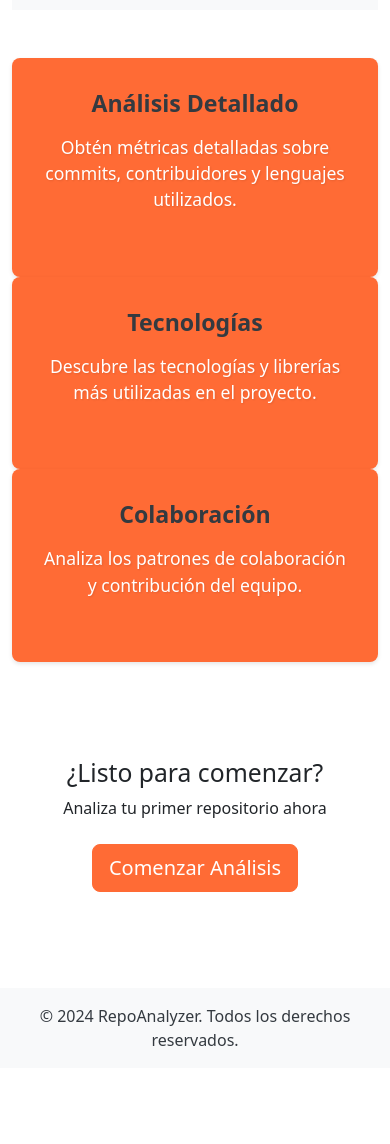
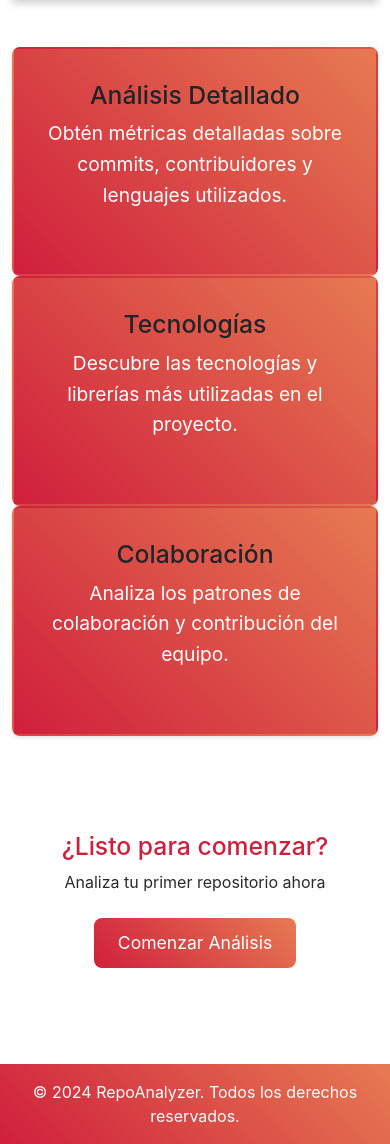
Before and after one commit to carrillo-p/RepoScope, a Django app: page / in a window 390 px wide. Shown: the part 356-1500 px from the top of the page. Before the commit the page ends 1402 px from the top, so only its background shows below. Run offline with Django 4.2, Linux system fonts and the light colour scheme; some libraries are stand-ins or nearby versions.

Commit message:
front accesible V.0.1

```diff
--- a/front/repo_analyzer/settings.py
+++ b/front/repo_analyzer/settings.py
@@ -66,6 +66,7 @@ STATIC_URL = 'static/'
 STATICFILES_DIRS = [
     os.path.join(BASE_DIR, 'static'),
 ]
+STATIC_ROOT = os.path.join(BASE_DIR, 'staticfiles')
 
 # Default primary key field type
 DEFAULT_AUTO_FIELD = 'django.db.models.BigAutoField'
--- a/front/repo_analyzer/urls.py
+++ b/front/repo_analyzer/urls.py
@@ -1,7 +1,9 @@
 from django.contrib import admin
 from django.urls import path, include
+from . import views
 
 urlpatterns = [
     path('admin/', admin.site.urls),
     path('', include('analyzer.urls')),
+    path('quick-analysis/', views.quick_analysis, name='quick_analysis'),
 ]
--- a/front/requirements.txt
+++ b/front/requirements.txt
@@ -10,6 +10,7 @@ PyGithub>=2.1.1
 # Para gráficos y análisis de datos
 pandas>=2.0.0
 numpy>=1.24.0
+plotly==5.18.0
 
 # Para manejo de archivos y peticiones HTTP
 requests>=2.31.0
--- a/front/static/css/styles.css
+++ b/front/static/css/styles.css
@@ -1,28 +1,79 @@
 :root {
-    --primary-orange: #FF6B35;
+    --primary-red: #D01F3C;
+    --secondary-red: #E62E4D;
+    --primary-orange: #E67A52;
     --secondary-orange: #FF8B60;
     --white: #FFFFFF;
     --light-gray: #F8F9FA;
-    --dark-gray: #343A40;
+    --dark-gray: #2A2A2A;
+    --focus-outline: #4A90E2;
+}
+
+/* Estilos globales de accesibilidad */
+* {
+    outline-offset: 2px;
+}
+
+*:focus {
+    outline: 3px solid var(--focus-outline);
+    outline-offset: 2px;
+}
+
+/* Mejoras de texto */
+body {
+    font-size: 16px;
+    line-height: 1.5;
+    font-family: -apple-system, BlinkMacSystemFont, 'Segoe UI', Roboto, 'Helvetica Neue', Arial, sans-serif;
+}
+
+/* Skip to main content link */
+.skip-to-main-content {
+    position: absolute;
+    left: -9999px;
+    z-index: 999;
+    padding: 1em;
+    background-color: var(--white);
+    color: var(--dark-gray);
+    text-decoration: none;
+}
+
+.skip-to-main-content:focus {
+    left: 50%;
+    transform: translateX(-50%);
+}
+
+/* Mejoras en los elementos interactivos */
+.btn-primary {
+    font-size: 1.1rem;
+    padding: 0.75rem 1.5rem;
+    min-height: 44px;
+    min-width: 44px;
+}
+
+.nav-link {
+    padding: 0.75rem 1rem;
+    min-height: 44px;
+    display: flex;
+    align-items: center;
 }
 
 /* Navbar */
 .navbar {
-    background-color: var(--white);
-    box-shadow: 0 2px 4px rgba(0,0,0,0.1);
+    background: linear-gradient(45deg, var(--primary-red), var(--primary-orange));
 }
 
 .navbar-brand {
-    color: var(--primary-orange);
+    color: var(--white);
     font-weight: bold;
 }
 
 .nav-link {
-    color: var(--dark-gray);
+    color: var(--white) !important;
 }
 
 .nav-link:hover {
-    color: var(--primary-orange);
+    color: var(--light-gray) !important;
+    opacity: 0.9;
 }
 
 /* Hero Section */
@@ -37,19 +88,24 @@
 
 /* Feature Cards */
 .feature-card {
-    background: #FF6B35 !important;
+    background: linear-gradient(45deg, var(--primary-red), var(--primary-orange)) !important;
     padding: 2rem;
     border-radius: 8px;
     box-shadow: 0 2px 4px rgba(0,0,0,0.1);
     text-align: center;
     height: 100%;
     transition: transform 0.3s ease;
+    border: 2px solid transparent;
 }
 
 .feature-card:hover {
     transform: translateY(-5px);
-    background: #FF8B60 !important;
+    background: linear-gradient(45deg, var(--secondary-red), var(--secondary-orange)) !important;
     box-shadow: 0 4px 8px rgba(0,0,0,0.2);
+}
+
+.feature-card:focus-within {
+    outline: 3px solid var(--focus-outline);
 }
 
 .feature-icon {
@@ -67,22 +123,21 @@
 }
 
 .feature-card p {
-    color: #FFFFFF !important;
-    opacity: 1;
-    font-size: 1.1rem;
-    line-height: 1.5;
-    text-shadow: 1px 1px 2px rgba(0,0,0,0.1);
+    color: var(--white) !important;
+    font-size: 1.2rem;
+    line-height: 1.6;
+    text-shadow: none;
 }
 
 /* Buttons */
 .btn-primary {
-    background-color: var(--primary-orange);
-    border-color: var(--primary-orange);
+    background: linear-gradient(45deg, var(--primary-red), var(--primary-orange));
+    border: none;
 }
 
 .btn-primary:hover {
-    background-color: var(--secondary-orange);
-    border-color: var(--secondary-orange);
+    background: linear-gradient(45deg, var(--secondary-red), var(--secondary-orange));
+    border: none;
 }
 
 /* Analysis Page */
@@ -103,14 +158,15 @@
 }
 
 .card-header {
-    background-color: var(--white);
-    border-bottom: 2px solid var(--primary-orange);
+    background: linear-gradient(45deg, var(--primary-red), var(--primary-orange));
+    color: var(--white);
+    border-bottom: none;
 }
 
 /* Footer */
 .footer {
-    background-color: var(--light-gray);
-    color: var(--dark-gray);
+    background: linear-gradient(45deg, var(--primary-red), var(--primary-orange));
+    color: var(--white);
 }
 
 /* Responsive adjustments */
@@ -119,3 +175,62 @@
         margin-bottom: 1rem;
     }
 }
+
+/* Banner Section */
+.banner-gif {
+    width: 100%;
+    height: auto;
+    display: block;
+    margin: 0 auto;
+    box-shadow: 0 4px 8px rgba(0,0,0,0.2);
+    animation-play-state: running !important;
+    -webkit-animation-play-state: running !important;
+}
+
+/* CTA Section */
+.cta-section h2 {
+    color: var(--primary-red);
+}
+
+.cta-section p {
+    color: var(--dark-gray);
+}
+
+/* Animaciones reducidas para usuarios que lo prefieren */
+@media (prefers-reduced-motion: reduce) {
+    * {
+        animation: none !important;
+        transition: none !important;
+    }
+
+    .feature-card:hover {
+        transform: none;
+    }
+}
+
+.quick-analysis-container {
+    max-width: 1200px;
+    margin: 0 auto;
+    padding: 20px;
+}
+
+.repo-form {
+    max-width: 600px;
+    margin: 0 auto;
+}
+
+.analysis-results .card {
+    height: 100%;
+    transition: transform 0.2s;
+}
+
+.analysis-results .card:hover {
+    transform: translateY(-5px);
+    box-shadow: 0 4px 15px rgba(0,0,0,0.1);
+}
+
+.analysis-results .card-title {
+    font-size: 1.2rem;
+    margin-bottom: 1rem;
+    color: #333;
+}
--- a/front/templates/base.html
+++ b/front/templates/base.html
@@ -4,56 +4,66 @@
     {% load static %}
     <meta charset="UTF-8">
     <meta name="viewport" content="width=device-width, initial-scale=1.0">
+    <meta name="description" content="RepoAnalyzer - Analiza repositorios de GitHub con el poder de la IA">
     <title>{% block title %}Repo Analyzer{% endblock %}</title>
 
-    <!-- Bootstrap CSS -->
+    <!-- CSS -->
     <link href="https://cdn.jsdelivr.net/npm/bootstrap@5.3.0/dist/css/bootstrap.min.css" rel="stylesheet">
-
-    <!-- Chart.js -->
-    <script src="https://cdn.jsdelivr.net/npm/chart.js"></script>
-
-    <!-- Nuestro CSS -->
+    <link href="https://fonts.googleapis.com/css2?family=Playfair+Display:wght@400;700&display=swap" rel="stylesheet">
     <link rel="stylesheet" href="{% static 'css/styles.css' %}">
 </head>
 <body>
+    <!-- Skip to main content link -->
+    <a href="#main-content" class="skip-to-main-content">
+        Saltar al contenido principal
+    </a>
+
     <!-- Navbar -->
-    <nav class="navbar navbar-expand-lg">
+    <nav class="navbar navbar-expand-lg" role="navigation" aria-label="Navegación principal">
         <div class="container">
-            <a class="navbar-brand" href="{% url 'home' %}">
-                <i class="fas fa-code-branch"></i> RepoAnalyzer
+            <a class="navbar-brand" href="{% url 'home' %}" aria-label="Inicio">
+                <i class="fas fa-code-branch" aria-hidden="true"></i>
+                <span>RepoAnalyzer</span>
             </a>
-            <button class="navbar-toggler" type="button" data-bs-toggle="collapse" data-bs-target="#navbarNav">
+            <button class="navbar-toggler" type="button"
+                    data-bs-toggle="collapse"
+                    data-bs-target="#navbarNav"
+                    aria-controls="navbarNav"
+                    aria-expanded="false"
+                    aria-label="Alternar navegación">
                 <span class="navbar-toggler-icon"></span>
             </button>
             <div class="collapse navbar-collapse" id="navbarNav">
                 <ul class="navbar-nav ms-auto">
                     <li class="nav-item">
-                        <a class="nav-link" href="{% url 'home' %}">Home</a>
+                        <a class="nav-link" href="{% url 'home' %}" aria-current="page">Home</a>
                     </li>
                     <li class="nav-item">
                         <a class="nav-link" href="{% url 'analysis' %}">Análisis</a>
+                    </li>
+                    <li class="nav-item">
+                        <a class="nav-link" href="{% url 'quick_analysis' %}">Análisis Rápido</a>
                     </li>
                 </ul>
             </div>
         </div>
     </nav>
 
-    <!-- Content -->
-    <main class="container mt-4">
+    <!-- Main content -->
+    <main id="main-content" class="container mt-4" role="main">
         {% block content %}
         {% endblock %}
     </main>
 
     <!-- Footer -->
-    <footer class="footer mt-5 py-3">
+    <footer class="footer mt-5 py-3" role="contentinfo">
         <div class="container text-center">
             <span>© 2024 RepoAnalyzer. Todos los derechos reservados.</span>
         </div>
     </footer>
 
-    <!-- Bootstrap JS -->
+    <!-- Scripts -->
     <script src="https://cdn.jsdelivr.net/npm/bootstrap@5.3.0/dist/js/bootstrap.bundle.min.js"></script>
-    <!-- Font Awesome -->
     <script src="https://kit.fontawesome.com/your-code.js" crossorigin="anonymous"></script>
 </body>
 </html>
--- a/front/templates/home.html
+++ b/front/templates/home.html
@@ -1,42 +1,50 @@
 {% extends 'base.html' %}
 
-{% block title %}Home - RepoAnalyzer{% endblock %}
+{% block title %}Inicio - RepoAnalyzer{% endblock %}
 
 {% block content %}
-<div class="hero-section text-center py-5">
-    <h1 class="display-4 mb-4">Bienvenido a RepoAnalyzer</h1>
-    <p class="lead mb-4">Analiza repositorios de GitHub con el poder de la IA</p>
-</div>
+{% load static %}
 
-<div class="features-section py-5">
+<img src="/static/images/banner.gif"
+     alt="Banner animado de RepoAnalyzer mostrando análisis de repositorios"
+     class="banner-gif"
+     role="img"
+     aria-label="Banner animado de RepoAnalyzer">
+
+<div class="features-section py-5" role="region" aria-label="Características principales">
     <div class="row">
         <div class="col-md-4">
-            <div class="feature-card">
-                <i class="fas fa-chart-line feature-icon"></i>
-                <h3>Análisis Detallado</h3>
+            <article class="feature-card">
+                <i class="fas fa-chart-line feature-icon" aria-hidden="true"></i>
+                <h2>Análisis Detallado</h2>
                 <p>Obtén métricas detalladas sobre commits, contribuidores y lenguajes utilizados.</p>
-            </div>
+            </article>
         </div>
         <div class="col-md-4">
-            <div class="feature-card">
-                <i class="fas fa-code feature-icon"></i>
-                <h3>Tecnologías</h3>
+            <article class="feature-card">
+                <i class="fas fa-code feature-icon" aria-hidden="true"></i>
+                <h2>Tecnologías</h2>
                 <p>Descubre las tecnologías y librerías más utilizadas en el proyecto.</p>
-            </div>
+            </article>
         </div>
         <div class="col-md-4">
-            <div class="feature-card">
-                <i class="fas fa-users feature-icon"></i>
-                <h3>Colaboración</h3>
+            <article class="feature-card">
+                <i class="fas fa-users feature-icon" aria-hidden="true"></i>
+                <h2>Colaboración</h2>
                 <p>Analiza los patrones de colaboración y contribución del equipo.</p>
-            </div>
+            </article>
         </div>
     </div>
 </div>
 
-<div class="cta-section text-center py-5">
+<section class="cta-section text-center py-5" role="region" aria-label="Llamada a la acción">
     <h2>¿Listo para comenzar?</h2>
     <p class="mb-4">Analiza tu primer repositorio ahora</p>
-    <a href="{% url 'analysis' %}" class="btn btn-primary btn-lg">Comenzar Análisis</a>
-</div>
+    <a href="{% url 'analysis' %}"
+       class="btn btn-primary btn-lg"
+       role="button"
+       aria-label="Comenzar análisis de repositorio">
+        Comenzar Análisis
+    </a>
+</section>
 {% endblock %}
```
Also changed, not shown: front/repo_analyzer/views.py (added, +74 -0 lines), front/templates/quick_analysis.html (added, +66 -0 lines), 1 other file.
